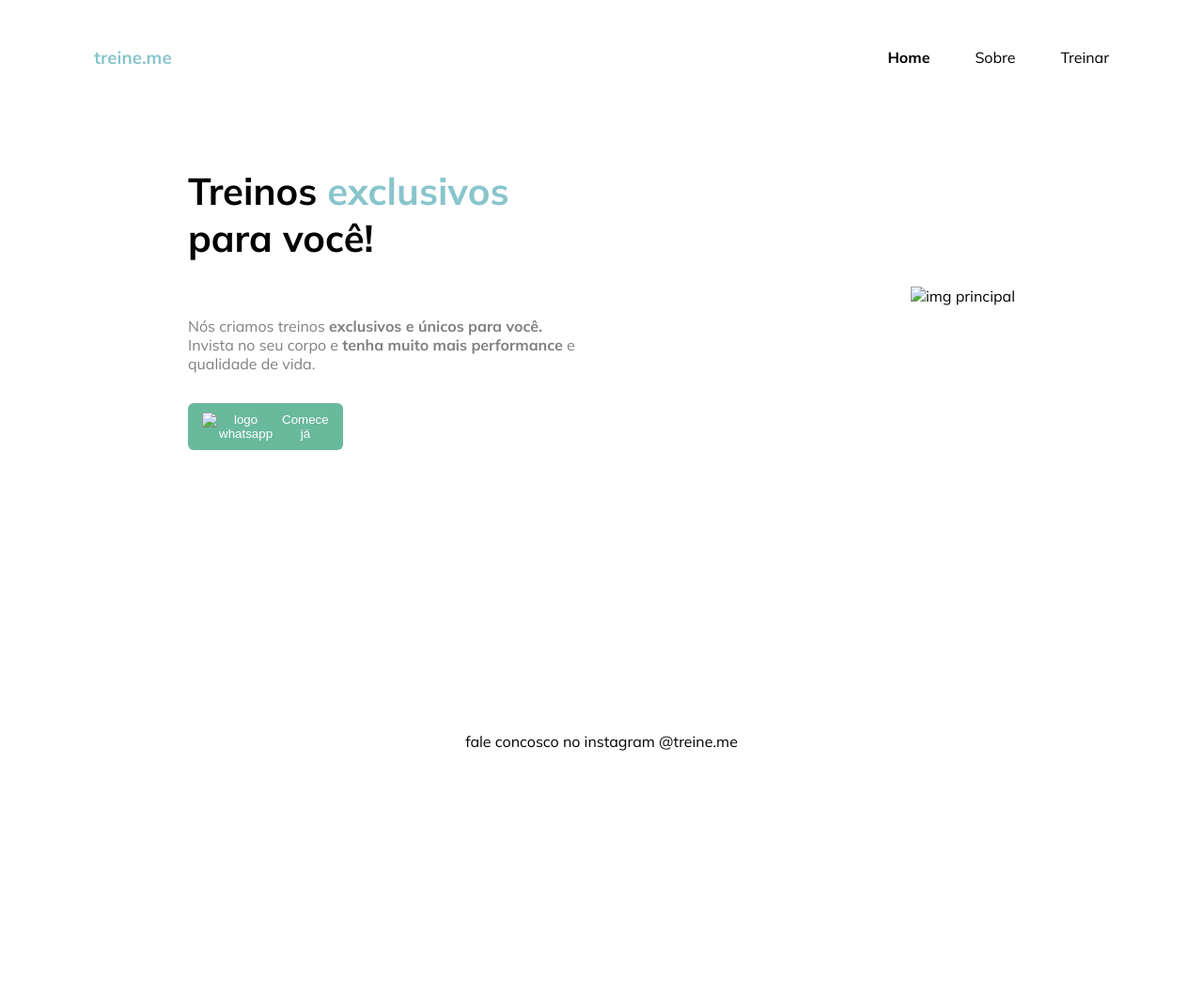
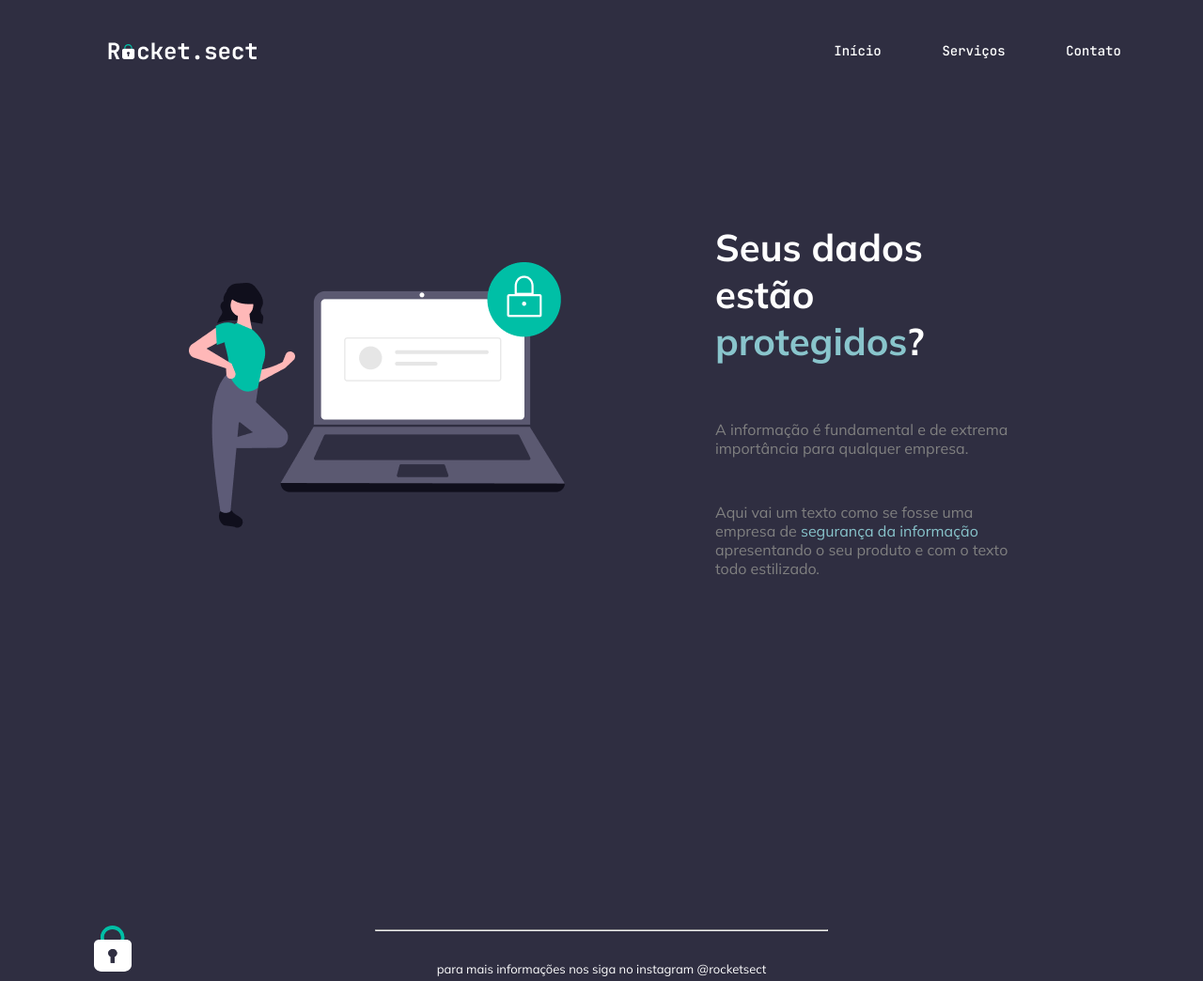
Before and after one commit to MatheuscAmaral/projeto4-explorer, a plain HTML site: page index.html in a window 1280 px wide. Shown: the whole page at 94% size. Before the commit the page ends 800 px from the top, so only its background shows below. Drawn offline with Linux system fonts and the light colour scheme.

Commit message:
subindo a criação do p4

```diff
--- a/index.html
+++ b/index.html
@@ -8,33 +8,31 @@
 </head>
 <body>
     <header>
-        <h3>treine.me</h3>
-        <nav>
-            <ul>
-                <li><strong><a href="#">Home</a></strong></li>
-                <li>Sobre </li>
-                <li>Treinar</li>
-            </ul>
-        </nav>
+        <div id="img">
+            <img src="/images/header.png" alt="">
+        </div>
     </header>
 
     <main id="main">
-       <div class="left">
-            <h1>Treinos <span>exclusivos</span> <br> para você!</h1>
-            <p>Nós criamos treinos <strong>exclusivos e únicos para você.</strong><br> Invista no seu corpo e <strong>tenha muito mais performance</strong> e <br> qualidade de vida.</p>
-            <button>
-                <img src="/images/whatsapp 1.png" alt="logo whatsapp">
-                Comece já
-            </button>
-       </div>
+        <div class="left">
+            <img src="images/img1 (1).png" alt="img principal">
+        </div>
 
-       <div class="right">
-            <img src="/images/fitness-jump.png" alt="img principal">
-       </div>
+        <div class="right">
+            <h1>Seus dados estão <span>protegidos</span>?</h1>
+             <p>A informação é fundamental e de extrema importância para qualquer empresa.</p>
+             <p>Aqui vai um texto como se fosse uma empresa de <span>segurança da informação</span> <br>apresentando o seu produto e com o texto todo estilizado.</p>
+        </div>
     </main>
 
     <footer>
-        <span>fale concosco no instagram <a href="#">@treine.me</a></span>
+        <div class="img">
+            <img src="/images/padlock-decoration.svg" alt="cadeado" width="40px">
+        </div>
+        <div class="text">
+            <hr>
+            <span style="font-size: 13px;">para mais informações nos siga no instagram <a href="#">@rocketsect</a></span>
+        </div>
     </footer>
 </body>
 </html>
--- a/style.css
+++ b/style.css
@@ -5,57 +5,61 @@
 body {
     font-family: 'Mulish', sans-serif;
     margin: 0;
-    padding: 0
+    padding: 0;
+    background-color: #2F2E41;
+}
+
+#img {
+    display: flex;
+    justify-content: center;
+
+    padding: 10px;
 }
 
 #main {
     display: flex;
-    justify-content: space-between;
+    justify-content: center;
     padding-left: 200px;
     padding-right: 200px;
     align-items: center;
-    margin-bottom: 300px;
-    margin-top: 30px;
+    margin-bottom: 350px;
+    margin-top: 100px;
+    gap: 10rem;
 }
 
-.left {
+.right {
     display: flex;
     flex-direction: column;
     gap: 1rem;
 }
 
-.left p {
+.right p {
     color: gray;
 
 }
 
 
-.left h1 {
+.right h1 {
     font-size: 40px;
+    color: white;
 }
 
-.left button {
-    display: flex;
-    justify-content: center;
-    align-items: center;
-    gap: .5rem;
-    padding: 10px;
-    padding-left: 15px;
-    padding-right: 15px;
-    border-radius: 6px;
-    border: 0;
-    background-color: #69B99D;
-    color: white;
-    width: 40%;
+p span {
+    color: #00BFA6;
 }
+
 
 footer {
     display: flex;
+    justify-content: center;
+    color: white;
+    text-align: center;
+    align-items: center;
+}
+
+footer .text {
+    display: flex;
     flex-direction: column;
-    justify-content: center;
-    gap: .5rem;
-    color: black;
-    text-align: center;
 }
 
 
@@ -63,18 +67,16 @@ div{
     display: flex;
     justify-content: center;
     gap: 3rem;
-
 }
 
 div a {
     text-decoration: none;
-    color: black;
+    color: white;
 }
 
 hr {
-    width: 15%;
-    color: rgb(179, 176, 176);
-    opacity: .4;
+    width: 480px;
+    color: #00BFA6;
 }
 
 
@@ -115,3 +117,19 @@ a {
     text-decoration: none;
     color: black;
 }
+
+.img {
+    position: absolute;
+    left: 0;
+    padding: 10px;
+    padding-left: 100px;
+}
+
+.text {
+    display: flex;
+    gap: 1.5rem;
+}
+
+@media screen and (max-width: 500px){
+
+}
```
Also changed, not shown: images/header.png (added), images/img1 (1).png (added), images/padlock-decoration.svg (added).
